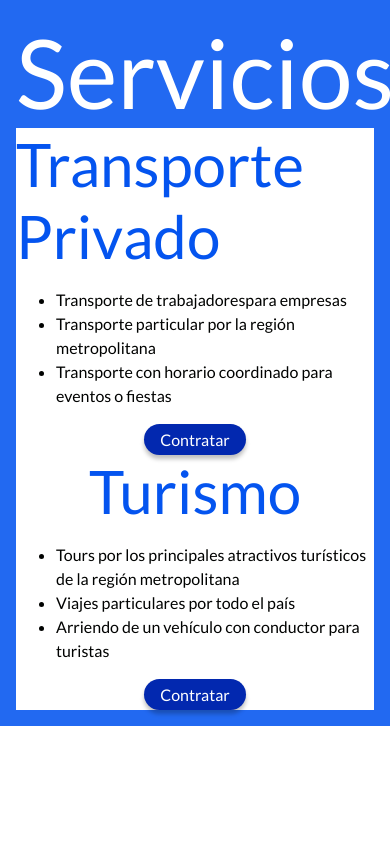
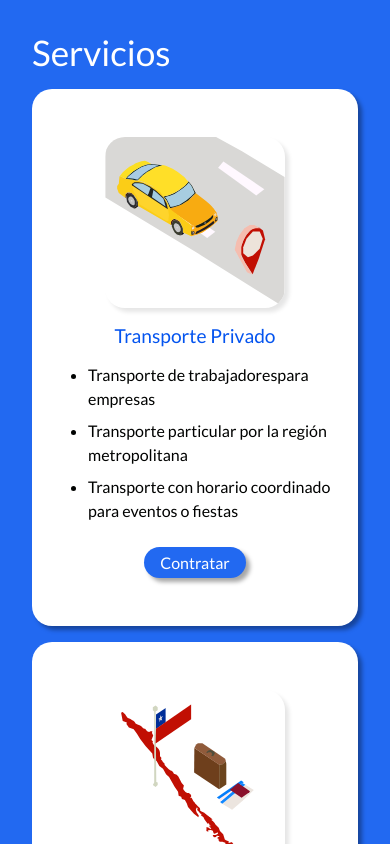
Before and after one commit to FlameTeam/CMATransportesWebPage, a React (Create React App) app: page / in a window 390 px wide. Shown: the top 844 px of the page. Built offline with nearby package versions, Linux system fonts and the light colour scheme.

Commit message:
Services section finished, full responsive

```diff
--- a/src/components/subcomponents/ServicesCard.js
+++ b/src/components/subcomponents/ServicesCard.js
@@ -1,40 +1,56 @@
-import React, { Fragment } from "react";
+import React from "react";
 
 import useStyles from "../../resources/styles/subcomponents/servicesCardStyle";
 import buttonStyle from "../../resources/styles/subcomponents/buttonStyle";
+import { Grid, Typography, Button } from "@material-ui/core";
 
-import { Grid, Typography, Button } from "@material-ui/core";
+import privateTransport from "../../resources/images/private-transport.svg";
+import turism from "../../resources/images/turism.svg";
 
 const Services = ({ card }) => {
   const mainClasses = useStyles();
   const buttonClass = buttonStyle();
+
+  let image = "";
+  card.image === "private-transport.svg"
+    ? (image = privateTransport)
+    : (image = turism);
 
   const services = card.services;
 
   return (
     <Grid
       item
-      lg={5}
+      xs={12}
+      sm={6}
+      md={5}
+      lg={4}
       container
       alignItems="center"
       direction="column"
       className={mainClasses.background}
     >
-      <Fragment>
-        <Typography variant="h2" color="textPrimary">
+      <img alt={card.image} src={image} className={mainClasses.image} />
+
+      <Typography variant="h2" color="textPrimary" align="center">
         {card.title}
       </Typography>
+
+      <ul>
         <Typography variant="body1">
-          <ul>
           {services.map((service, i) => {
-              return <li key={i}>{service}</li>;
+            return (
+              <li key={i} className={mainClasses.listItem}>
+                {service}
+              </li>
+            );
           })}
+        </Typography>
       </ul>
-        </Typography>
+
       <Typography>
         <Button className={buttonClass.button}>Contratar</Button>
       </Typography>
-      </Fragment>
     </Grid>
   );
 };
--- a/src/components/subcomponents/Title.js
+++ b/src/components/subcomponents/Title.js
@@ -1,7 +1,7 @@
 import React from "react";
 import { titlesData } from "../../resources/data/titlesData";
 import { selectStyle, importSpecificData } from "../../functions/functions";
-import useStyles from "../../resources/styles/subcomponents/sectionTitleStyles";
+import useStyles from "../../resources/styles/subcomponents/TitleStyles";
 
 import { Typography } from "@material-ui/core";
 
--- a/src/resources/data/servicesCardData.js
+++ b/src/resources/data/servicesCardData.js
@@ -1,6 +1,7 @@
 export const servicesCardData = [
   {
     id: 1,
+    image: "private-transport.svg",
     title: "Transporte Privado",
     services: [
       "Transporte de trabajadorespara empresas",
@@ -10,6 +11,7 @@ export const servicesCardData = [
   },
   {
     id: 2,
+    image: "turism.svg",
     title: "Turismo",
     services: [
       "Tours por los principales atractivos turísticos de la región metropolitana",
--- a/src/resources/materialUITheme.js
+++ b/src/resources/materialUITheme.js
@@ -14,25 +14,48 @@ export const theme = createMuiTheme({
   typography: {
     fontFamily: "Lato",
 
-    body1: {
-      color: "#000201", //Black
-    },
-
     h1: {
-      [breakpoints.up("xs")]: {},
-      [breakpoints.up("sm")]: {},
-      [breakpoints.up("md")]: {},
+      [breakpoints.up("xs")]: {
+        fontSize: "2.2em",
+      },
+      [breakpoints.up("sm")]: {
+        fontSize: "2.3em",
+      },
+      [breakpoints.up("md")]: {
+        fontSize: "2.4em",
+      },
       [breakpoints.up("lg")]: {
-        fontSize: "2em",
+        fontSize: "2.5em",
       },
     },
 
     h2: {
+      [breakpoints.up("xs")]: {
+        fontSize: "1.2em",
+      },
+      [breakpoints.up("sm")]: {
+        fontSize: "1.3em",
+      },
+      [breakpoints.up("md")]: {
+        fontSize: "1.5em",
+      },
+      [breakpoints.up("lg")]: {
+        fontSize: "1.7em",
+      },
+    },
+
+    body1: {
+      color: "#000201", //Black
+
       [breakpoints.up("xs")]: {},
-      [breakpoints.up("sm")]: {},
-      [breakpoints.up("md")]: {},
+      [breakpoints.up("sm")]: {
+        fontSize: "0.9em",
+      },
+      [breakpoints.up("md")]: {
+        fontSize: "1em",
+      },
       [breakpoints.up("lg")]: {
-        fontSize: "1.5em",
+        fontSize: "1.1em",
       },
     },
   },
--- a/src/resources/styles/sectionsStyles.js
+++ b/src/resources/styles/sectionsStyles.js
@@ -1,15 +1,24 @@
 import { makeStyles } from "@material-ui/core/styles";
 
-const padding = "1em";
-
-const useStyles = makeStyles(() => ({
+const useStyles = makeStyles((theme) => ({
   blue: {
     backgroundColor: "#2269F1",
-    padding,
+
+    [theme.breakpoints.up("xs")]: {
+      padding: "2em",
+    },
+    [theme.breakpoints.up("sm")]: {
+      padding: "2em",
+    },
+    [theme.breakpoints.up("md")]: {
+      padding: "3em",
+    },
+    [theme.breakpoints.up("lg")]: {
+      padding: "3em",
+    },
   },
   white: {
     backgroundColor: "#FFFFFF",
-    padding,
   },
 }));
 
--- a/src/resources/styles/subcomponents/buttonStyle.js
+++ b/src/resources/styles/subcomponents/buttonStyle.js
@@ -2,12 +2,12 @@ import { makeStyles } from "@material-ui/core/styles";
 
 const useStyles = makeStyles((theme) => ({
   button: {
-    background: "#0228AF",
+    background: "#2269F1",
     color: "#FFFFFF",
     textTransform: "capitalize",
-    boxShadow: "0px 4px 4px rgba(0, 0, 0, 0.25)",
     borderRadius: "100px",
     padding: "0.1em 1em",
+    boxShadow: "4px 4px 4px rgba(0, 0, 0, 0.35)",
 
     "&:hover": {
       background: "#FFFFFF",
@@ -18,7 +18,7 @@ const useStyles = makeStyles((theme) => ({
       fontSize: "1em",
     },
     [theme.breakpoints.up("sm")]: {
-      fontSize: "0.9em",
+      fontSize: "1em",
     },
     [theme.breakpoints.up("md")]: {
       fontSize: "1.1em",
--- a/src/resources/styles/subcomponents/servicesCardStyle.js
+++ b/src/resources/styles/subcomponents/servicesCardStyle.js
@@ -3,6 +3,43 @@ import { makeStyles } from "@material-ui/core/styles";
 const useStyles = makeStyles((theme) => ({
   background: {
     backgroundColor: "#FFFFFF",
+
+    borderRadius: "20px",
+    boxShadow: "4px 4px 4px rgba(0, 0, 0, 0.35)",
+
+    [theme.breakpoints.up("xs")]: {
+      padding: "3em 1em",
+      maxWidth: "360px",
+      marginTop: "1em",
+    },
+    [theme.breakpoints.up("sm")]: {
+      padding: "3em 1em",
+      maxWidth: "350px",
+      margin: "1em",
+    },
+    [theme.breakpoints.up("md")]: {
+      maxWidth: "380px",
+      padding: "3em 1em",
+      margin: "1em 2em",
+    },
+    [theme.breakpoints.up("lg")]: {
+      maxWidth: "none",
+      padding: "3em 4em",
+      marginTop: "3em",
+    },
+  },
+
+  image: {
+    borderRadius: "20px",
+    marginBottom: "1em",
+    boxShadow: "4px 4px 4px rgba(0, 0, 0, 0.10)",
+    [theme.breakpoints.down("sm")]: {
+      width: "180px",
+    },
+  },
+
+  listItem: {
+    marginBottom: "0.5em",
   },
 }));
 
```
Also changed, not shown: src/resources/images/private-transport.svg (added), src/resources/images/turism.svg (added), src/resources/styles/subcomponents/TitleStyles.js (renamed from src/resources/styles/subcomponents/sectionTitleStyles.js). Lines whose indentation alone changed are shown as unchanged.
